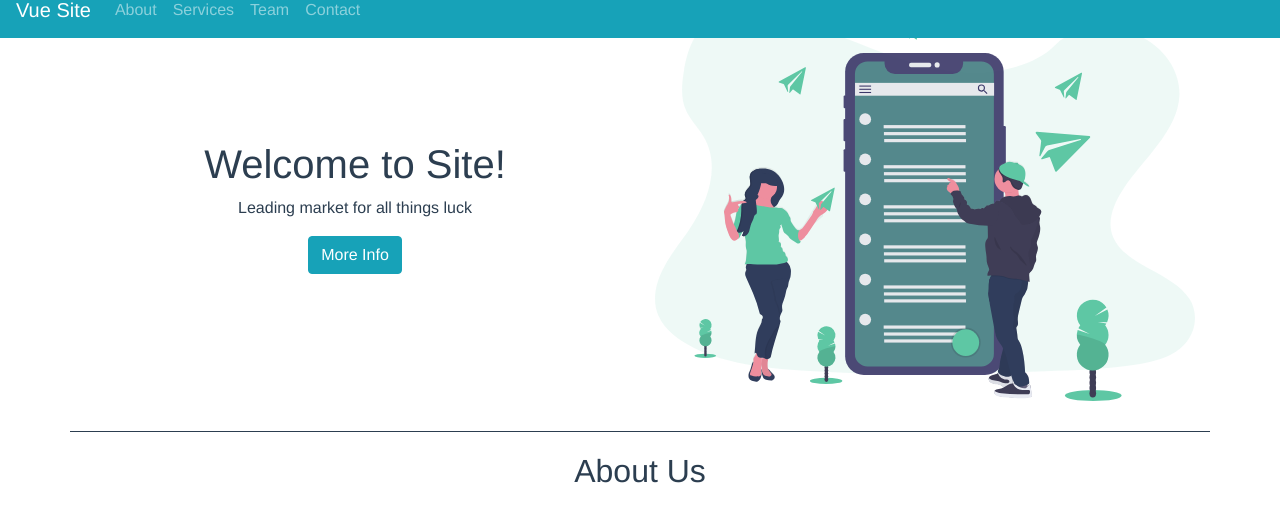
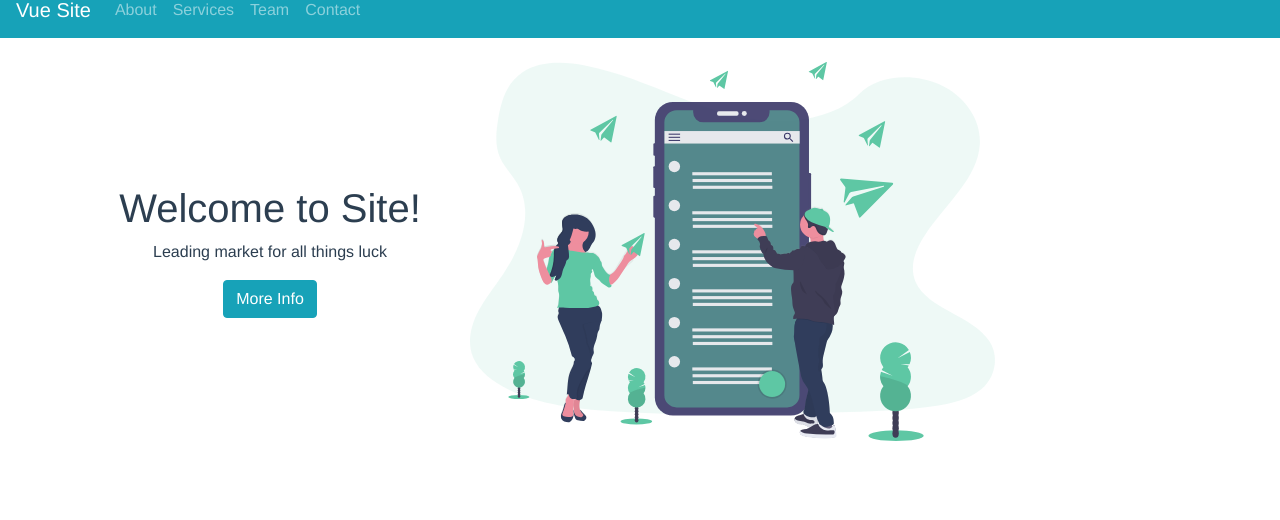
Before and after one commit to NabeelahY/glowing-octo-waddle, a Vue app: page / in a window 1280 px wide. Shown: the part 18-538 px from the top of the page. Built offline with nearby package versions, Linux system fonts and the light colour scheme.

Commit message:
Clean up

```diff
--- a/src/components/Hero.vue
+++ b/src/components/Hero.vue
@@ -1,12 +1,12 @@
 <template>
   <b-container>
     <b-row class="text-center hero">
-      <b-col class="mid">
+      <b-col class="mid" sm="12" md="4">
         <h1>Welcome to Site!</h1>
         <p>Leading market for all things luck</p>
         <b-button variant="info" href="#">More Info</b-button>
       </b-col>
-      <b-col cols="6">
+      <b-col sm="12" md="6">
         <b-img fluid :src="image" alt="Image 1"></b-img>
       </b-col>
     </b-row>
@@ -29,13 +29,15 @@ export default {
 <style scoped>
 .container {
   border-bottom: 1px solid;
-  margin-bottom:20px;
+  margin-bottom: 20px;
 }
 .hero {
-  padding: 30px 0;
+  padding: 40px 0;
+  margin: 40px 0;
 }
 .mid {
   flex-direction: column;
   align-self: center;
 }
+
 </style>
--- a/src/components/Team.vue
+++ b/src/components/Team.vue
@@ -3,7 +3,7 @@
     <b-container>
       <h2>Meet Our Team</h2>
       <b-row>
-        <b-col v-for="(team, index) in teams" :key="index">
+        <b-col v-for="(team, index) in teams" :key="index" sm="12" md="4">
           <b-card
             class="overflow-hidden"
             :img-src="team.img"
```
